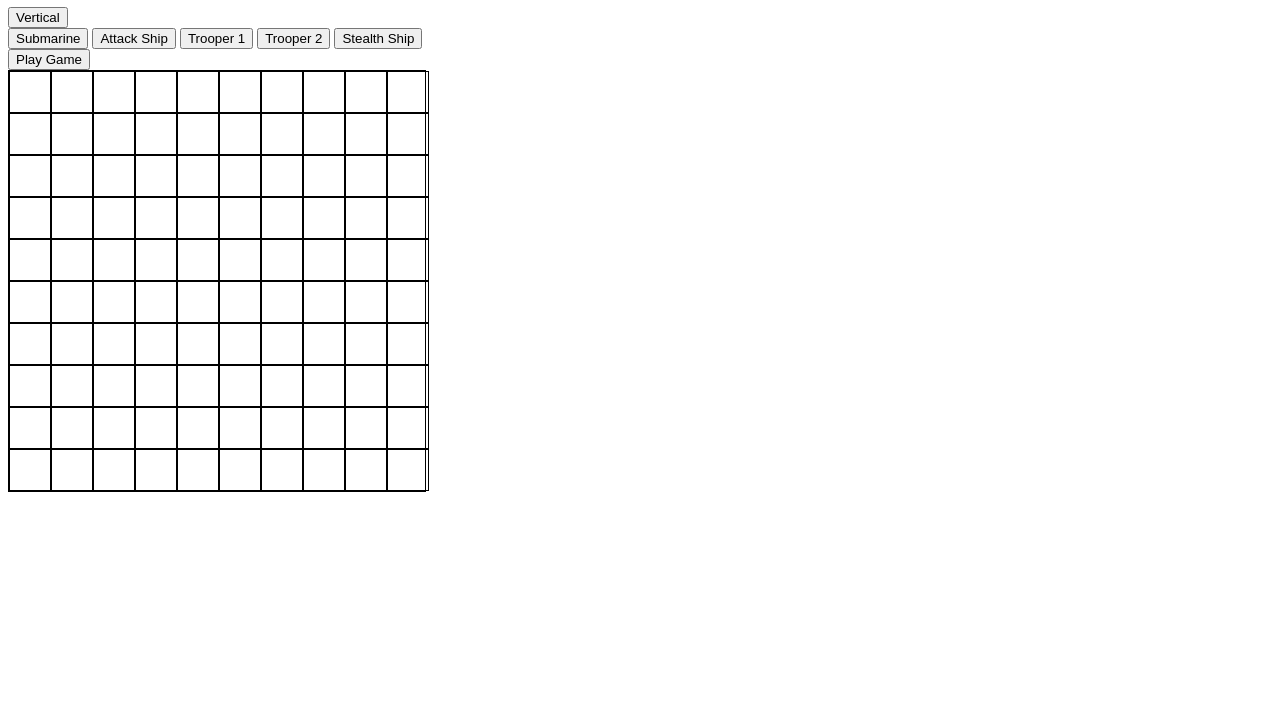
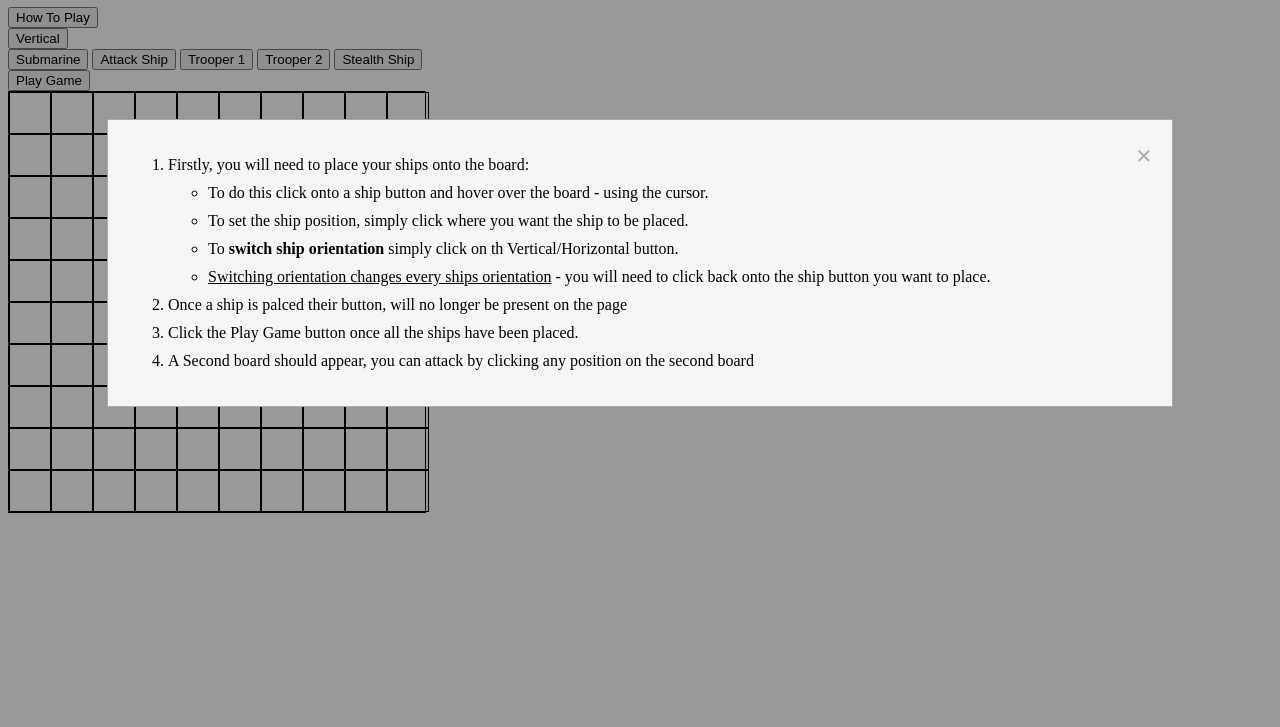
Before and after one commit to RaviP14/battleship, a website built with webpack: page dist/index.html in a window 1280 px wide. Shown: the part 73-800 px from the top of the page. Built offline with nearby package versions, Linux system fonts and the light colour scheme.

Commit message:
Added modal containing game rules.

```diff
--- a/dist/index.html
+++ b/dist/index.html
@@ -8,6 +8,46 @@
   <body>
     <div>
       <h1 id="heading">Battleship</h1>
+    </div>
+    <div>
+      <button id="instructions">How To Play</button>
+    </div>
+    <div id="modal">
+      <div id="modal-content">
+        <span id="close">&times;</span>
+        <ol>
+          <li>Firstly, you will need to place your ships onto the board:</li>
+          <ul>
+            <li>
+              To do this click onto a ship button and hover over the board -
+              using the cursor.
+            </li>
+            <li>
+              To set the ship position, simply click where you want the ship to
+              be placed.
+            </li>
+            <li>
+              To <strong>switch ship orientation</strong> simply click on th
+              Vertical/Horizontal button.
+            </li>
+            <li>
+              <u>Switching orientation changes every ships orientation</u> - you
+              will need to click back onto the ship button you want to place.
+            </li>
+          </ul>
+          <li>
+            Once a ship is palced their button, will no longer be present on the
+            page
+          </li>
+          <li>
+            Click the Play Game button once all the ships have been placed.
+          </li>
+          <li>
+            A Second board should appear, you can attack by clicking any
+            position on the second board
+          </li>
+        </ol>
+      </div>
     </div>
     <div>
       <button id="switchP" value="vertical">Vertical</button>
--- a/dist/style.css
+++ b/dist/style.css
@@ -17,3 +17,41 @@
   line-height: 0;
   width: 100%;
 }
+
+#modal {
+  position: fixed;
+  z-index: 1;
+  left: 0;
+  top: 0;
+  width: 100%;
+  height: 100%;
+  overflow: auto;
+  background-color: rgb(0, 0, 0);
+  background-color: rgba(0, 0, 0, 0.4);
+}
+
+#modal-content {
+  background-color: rgb(245, 245, 245);
+  margin: 15% auto;
+  padding: 1.25rem;
+  border: 1px solid #a9a9a9;
+  width: 80%;
+}
+
+#close {
+  color: #aaa;
+  float: right;
+  font-size: 28px;
+  font-weight: bold;
+}
+
+#close:hover,
+#close:focus {
+  color: #000;
+  text-decoration: none;
+  cursor: pointer;
+}
+
+li {
+  margin-bottom: 0.625rem;
+}
```
